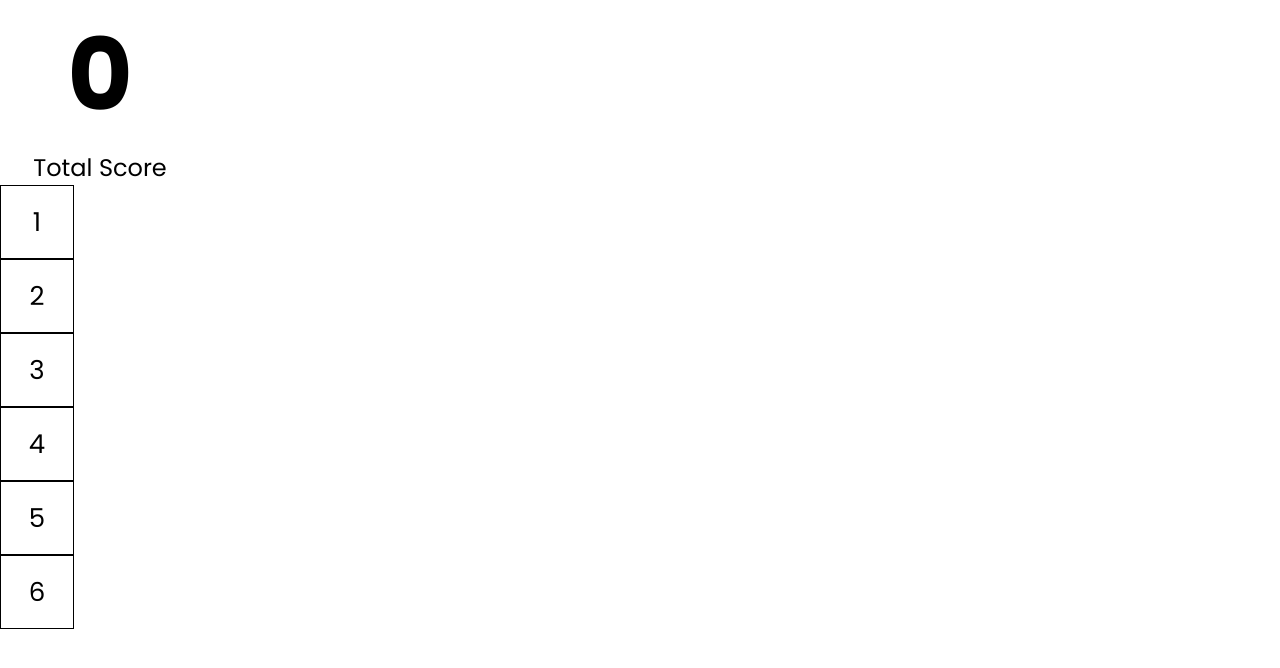
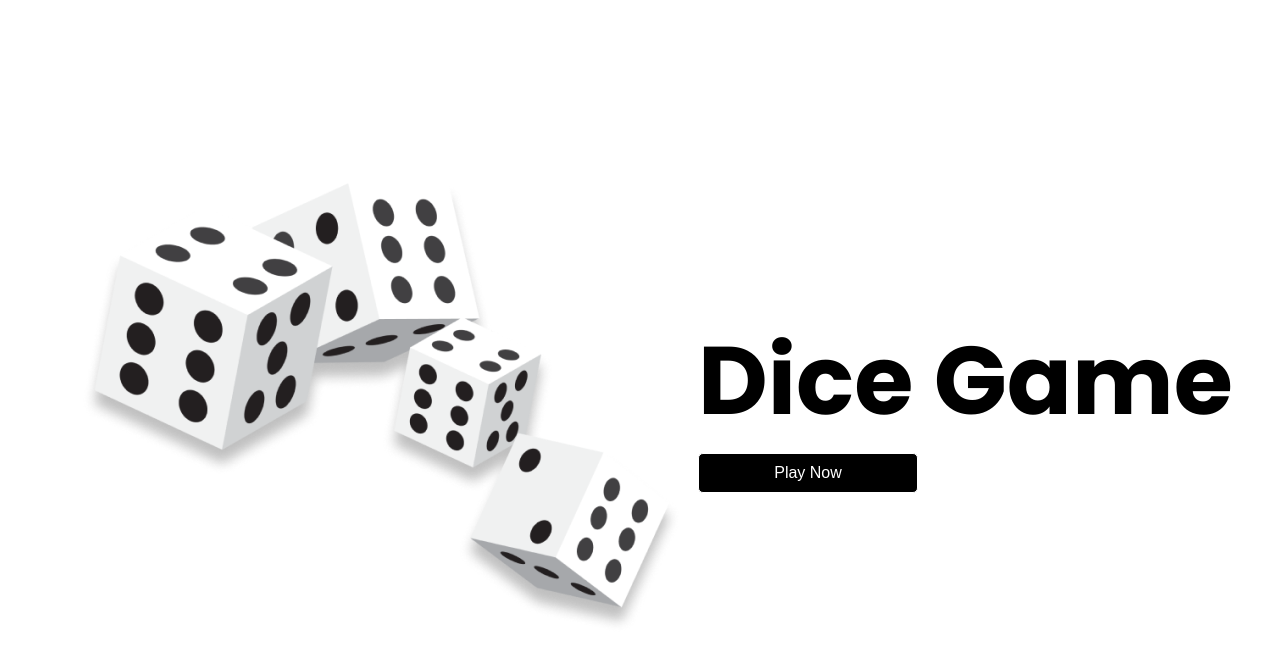
Before and after one commit to muhammad230/Dice-game, a React (Vite) app: page / in a window 1280 px wide. Shown: the top 668 px of the page. Built offline with nearby package versions, Linux system fonts and the light colour scheme.

Commit message:
add styling to selected numbers

```diff
--- a/src/App.jsx
+++ b/src/App.jsx
@@ -6,7 +6,7 @@
 
 function App() {
 
-  const [isGameStarted, setisGameStarted] = useState(true);
+  const [isGameStarted, setisGameStarted] = useState(false);
 
   const toggleGamePlay = () => {
     setisGameStarted( (prev) => !prev);
--- a/src/components/GamePlay.jsx
+++ b/src/components/GamePlay.jsx
@@ -1,13 +1,29 @@
+import styled from "styled-components";
 import NumberSelector from "./NumberSelector";
 import TotalScore from "./TotalScore";
 
 const GamePlay = () => {
   return (
-    <main>
-      <TotalScore/>
+    <MainContainer>
+      <div className="top_section">
+          <TotalScore/>
       <NumberSelector/>
-    </main>
+
+      </div>
+
+
+
+    </MainContainer>
   )
 }
 
 export default GamePlay;
+
+const MainContainer = styled.main`
+padding-top: 70px;
+.top_section{
+  display: flex;
+  justify-content: space-around;
+  align-items: end;
+}
+`;
--- a/src/components/NumberSelector.jsx
+++ b/src/components/NumberSelector.jsx
@@ -9,16 +9,36 @@
     console.log(selectedNumber);
 
   return (
-    <div>
-        {arrNumber.map((value, i) =>(
-            <Box key={i} onClick={() => setselectedNumber (value)}>
+    <NumberSelectorContainer>
+      <div className="flex">
+         {arrNumber.map((value, i) =>(
+            <Box
+            isSelected = {value === selectedNumber} key={i} onClick={() => setselectedNumber (value)}>
                 {value}</Box>
         ))}
-    </div>
+
+      </div>
+      <p>Select Number</p>
+
+    </NumberSelectorContainer>
   )
 }
 
 export default NumberSelector;
+
+const NumberSelectorContainer = styled.div`
+display: flex;
+flex-direction: column;
+align-items: end;
+.flex{
+  display: flex;
+  gap: 24px;
+}
+p{
+  font-size:24px;
+  font-weight: 700px;
+}
+`;
 
 const Box = styled.div`
 height: 72px;
@@ -28,4 +48,6 @@
 place-items: center ;
 font-size: 26px;
 font-weight: 700px;
+background-color: ${(props) => (props.isSelected ? "black": "white")};
+color: ${(props) =>( !props.isSelected ? "black": "white")};
 `;
```
